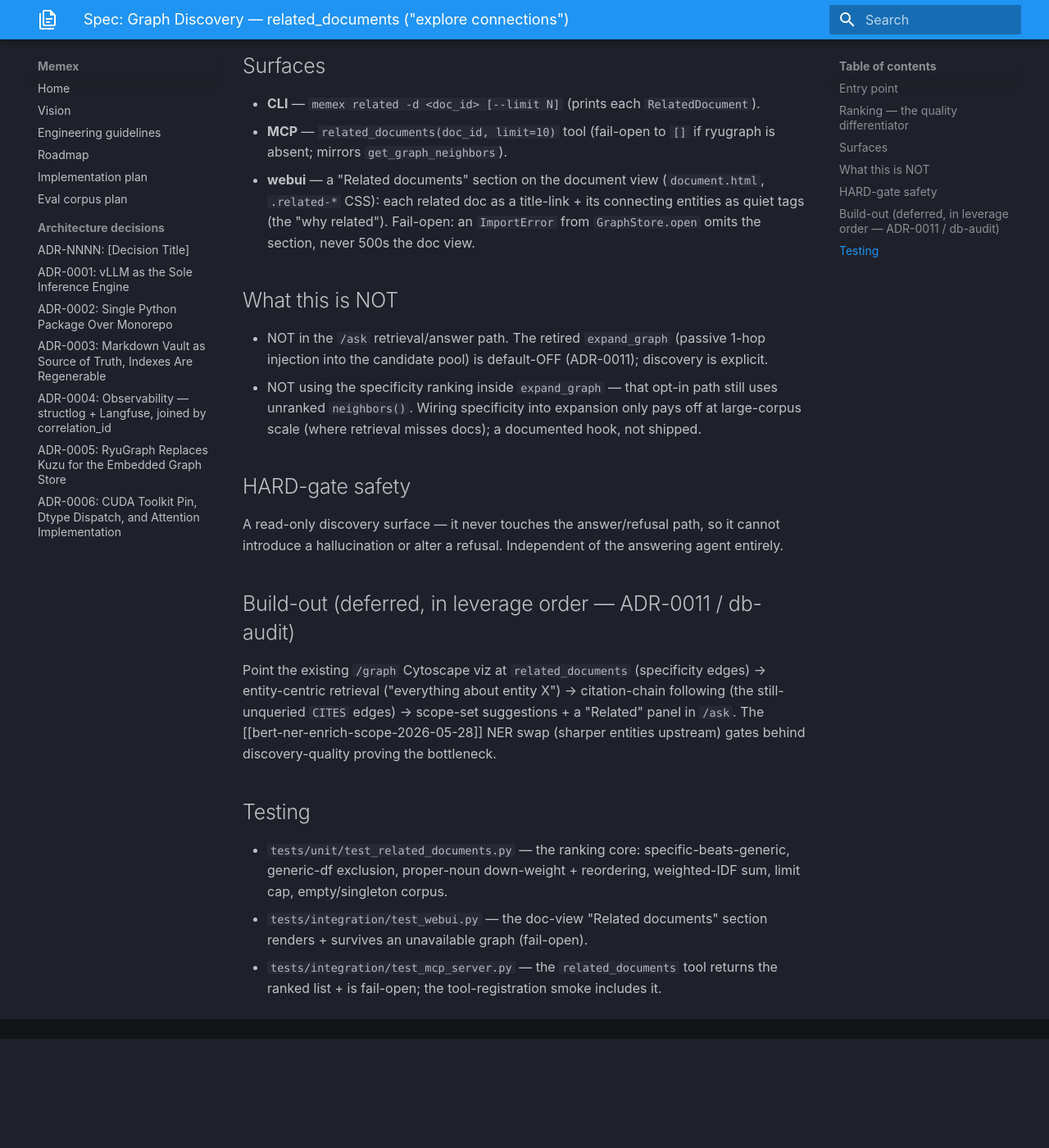
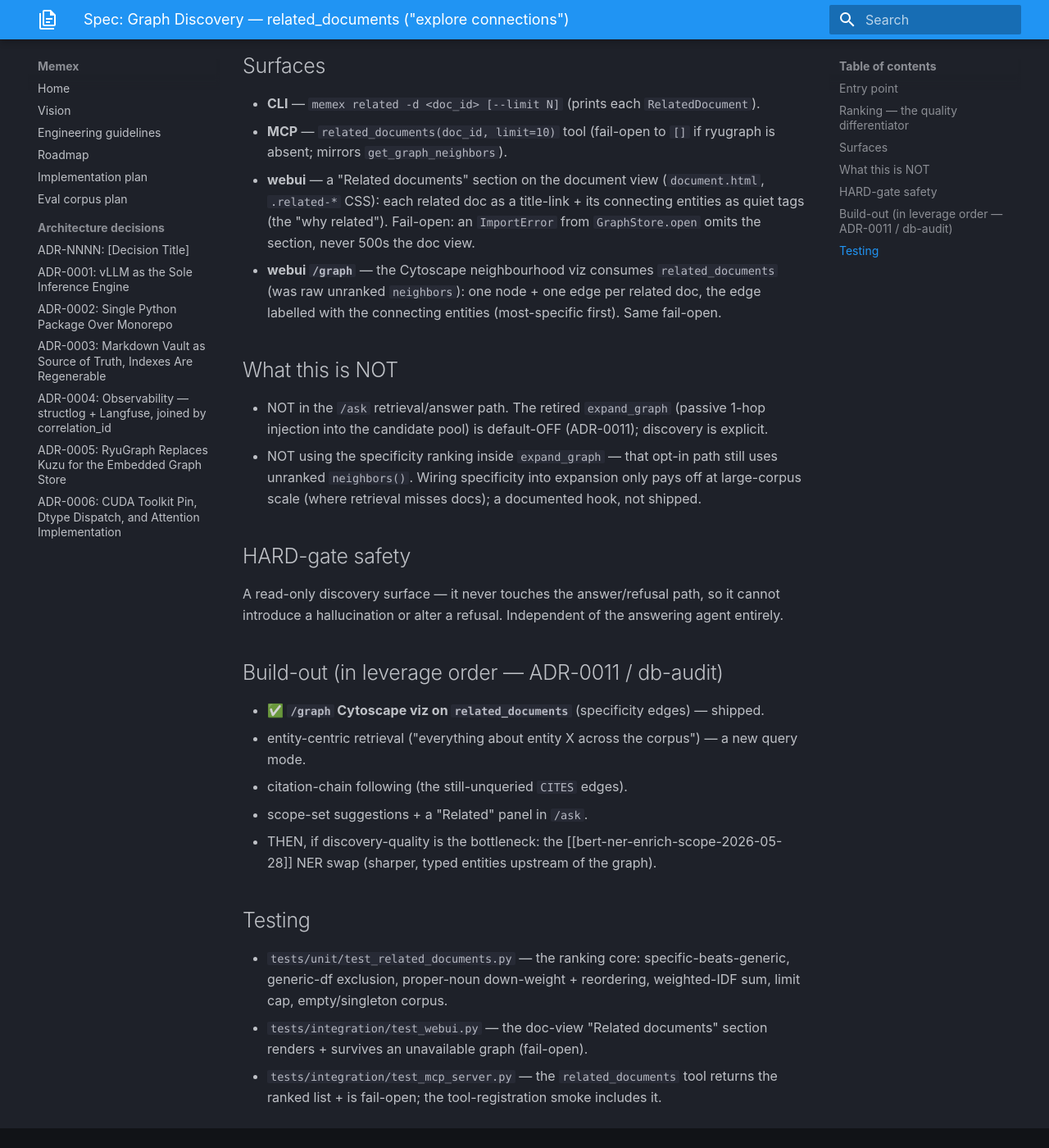
Before and after one commit to Zenetusken/memex, an MkDocs documentation site: the page built from docs/specs/graph-discovery.md, in a window 1280 px wide and 1400 px high, scrolled down 1256 px. Shown: the whole window at 82% size. Built offline with MkDocs 1.6.1 and Material for MkDocs 9.7.7, drawn with Linux system fonts in a browser that asks for light colours; before the commit the page ends 2523 px from its top, so only the background shows below that.

Commit message:
feat(webui): /graph viz uses specificity-ranked related_documents (was raw neighbors)
First step of the ADR-0011 graph-discovery build-out. The Cytoscape neighbourhood viz
fetched the OLD unranked `neighbors()` — so it drew edges for generic connectors (an
instructor's name, 'IP'). It now consumes `related_documents`: one node + one edge per
related doc, ranked by shared-entity specificity, the edge labelled with the connecting
entities (most-specific first) — the meaningful "why". Same fail-open (ImportError →
graph_available=False fallback panel). Template + graph.js unchanged (the route already
flattened to the {nodes, edges{source,target,label}} contract they consume). Test fake
updated to related_documents; 953 tests, pyright 0/0, ruff clean.

Co-Authored-By: Claude Opus 4.7 (1M context) <noreply@anthropic.com>

```diff
--- a/docs/specs/graph-discovery.md
+++ b/docs/specs/graph-discovery.md
@@ -55,6 +55,9 @@ deduped-by-name, most-significant-first, capped at `max_entities`.
   `.related-*` CSS): each related doc as a title-link + its connecting entities as quiet
   tags (the "why related"). Fail-open: an `ImportError` from `GraphStore.open` omits the
   section, never 500s the doc view.
+- **webui `/graph`** — the Cytoscape neighbourhood viz consumes `related_documents` (was
+  raw unranked `neighbors`): one node + one edge per related doc, the edge labelled with
+  the connecting entities (most-specific first). Same fail-open.
 
 ## What this is NOT
 
@@ -69,13 +72,14 @@ deduped-by-name, most-significant-first, capped at `max_entities`.
 A read-only discovery surface — it never touches the answer/refusal path, so it cannot
 introduce a hallucination or alter a refusal. Independent of the answering agent entirely.
 
-## Build-out (deferred, in leverage order — ADR-0011 / db-audit)
+## Build-out (in leverage order — ADR-0011 / db-audit)
 
-Point the existing `/graph` Cytoscape viz at `related_documents` (specificity edges) →
-entity-centric retrieval ("everything about entity X") → citation-chain following (the
-still-unqueried `CITES` edges) → scope-set suggestions + a "Related" panel in `/ask`. The
-[[bert-ner-enrich-scope-2026-05-28]] NER swap (sharper entities upstream) gates behind
-discovery-quality proving the bottleneck.
+- ✅ **`/graph` Cytoscape viz on `related_documents`** (specificity edges) — shipped.
+- entity-centric retrieval ("everything about entity X across the corpus") — a new query mode.
+- citation-chain following (the still-unqueried `CITES` edges).
+- scope-set suggestions + a "Related" panel in `/ask`.
+- THEN, if discovery-quality is the bottleneck: the [[bert-ner-enrich-scope-2026-05-28]]
+  NER swap (sharper, typed entities upstream of the graph).
 
 ## Testing
 
```
Also changed, not shown: 2 other files.
